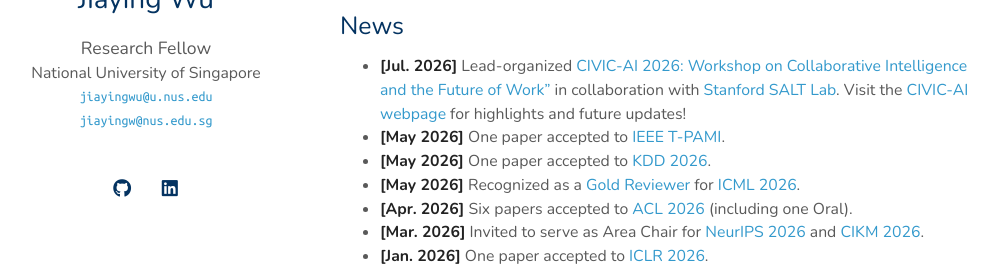
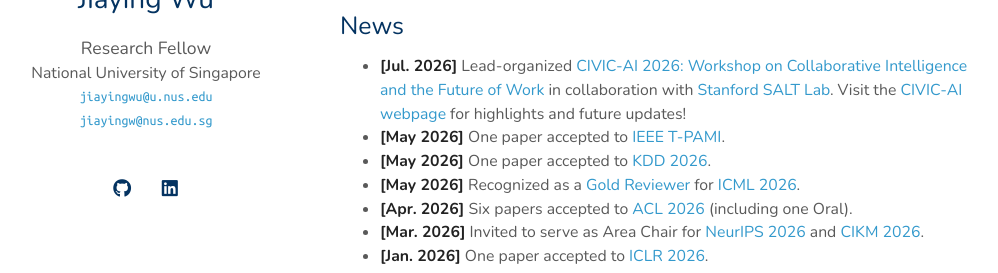
Before and after one commit to jiayingwu19/jiayingwu19.github.io, a Jekyll site: the page built from index.md, in a window 1280 px wide and 900 px high, scrolled down 465 px, cut to the strip 205-478 px from the top of the window. Shown: the whole strip, without its empty margins (130-1128 px from the left). Built offline with Jekyll 4.4.1, drawn with Linux system fonts in a browser that asks for light colours; a style sheet for code colours, icons or effects is not loaded; our own code applies the rules of GitHub Pages for plain Markdown files.

Commit message:
jul 2026 update

```diff
--- a/index.md
+++ b/index.md
@@ -24,7 +24,7 @@ I am always open to discussing collaborations on the above topics. Feel free to
 <div style="max-height:215px; overflow-y:auto; padding-right:12px; margin-bottom:24px;">
 
 <ul>
-  <li><strong>[Jul. 2026]</strong> Lead-organized <a href="https://civic-ai-collaboration.github.io/2026/">CIVIC-AI 2026: Workshop on Collaborative Intelligence and the Future of Work”</a> in collaboration with <a href="https://cs.stanford.edu/~diyiy/group.html">Stanford SALT Lab</a>. Visit the <a href="https://civic-ai-collaboration.github.io/">CIVIC-AI webpage</a> for highlights and future updates!</li>
+  <li><strong>[Jul. 2026]</strong> Lead-organized <a href="https://civic-ai-collaboration.github.io/2026/">CIVIC-AI 2026: Workshop on Collaborative Intelligence and the Future of Work</a> in collaboration with <a href="https://cs.stanford.edu/~diyiy/group.html">Stanford SALT Lab</a>. Visit the <a href="https://civic-ai-collaboration.github.io/">CIVIC-AI webpage</a> for highlights and future updates!</li>
   <li><strong>[May 2026]</strong> One paper accepted to <a href="https://www.computer.org/csdl/journal/tp">IEEE T-PAMI</a>.</li>
   <li><strong>[May 2026]</strong> One paper accepted to <a href="https://kdd2026.kdd.org/">KDD 2026</a>.</li>
   <li><strong>[May 2026]</strong> Recognized as a <a href="https://x.com/icmlconf/status/2054696826851234151">Gold Reviewer</a> for <a href="https://icml.cc/Conferences/2026">ICML 2026</a>.</li>
```
